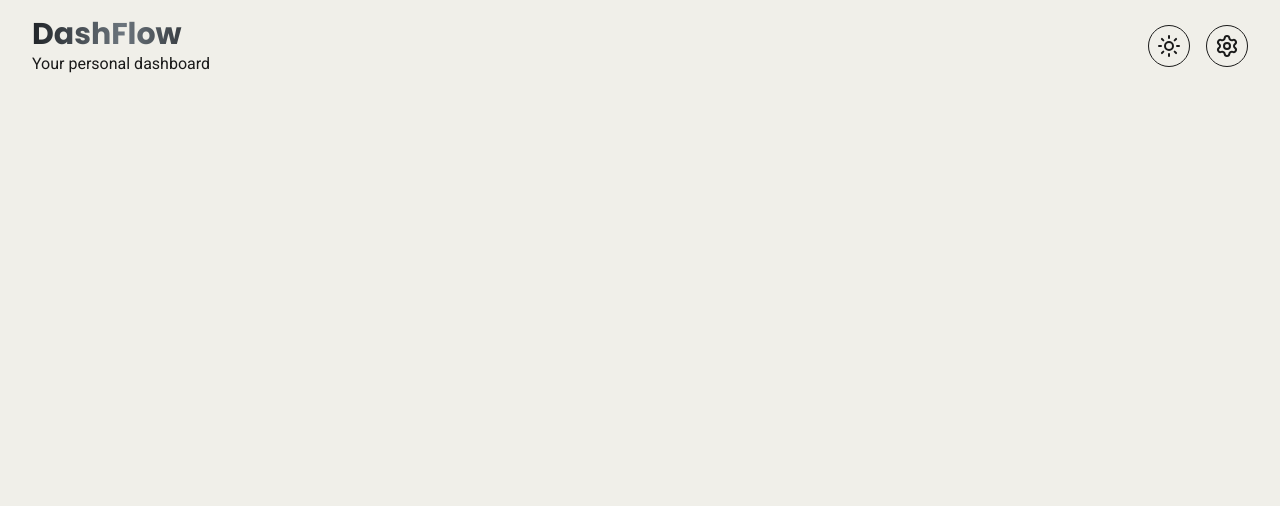
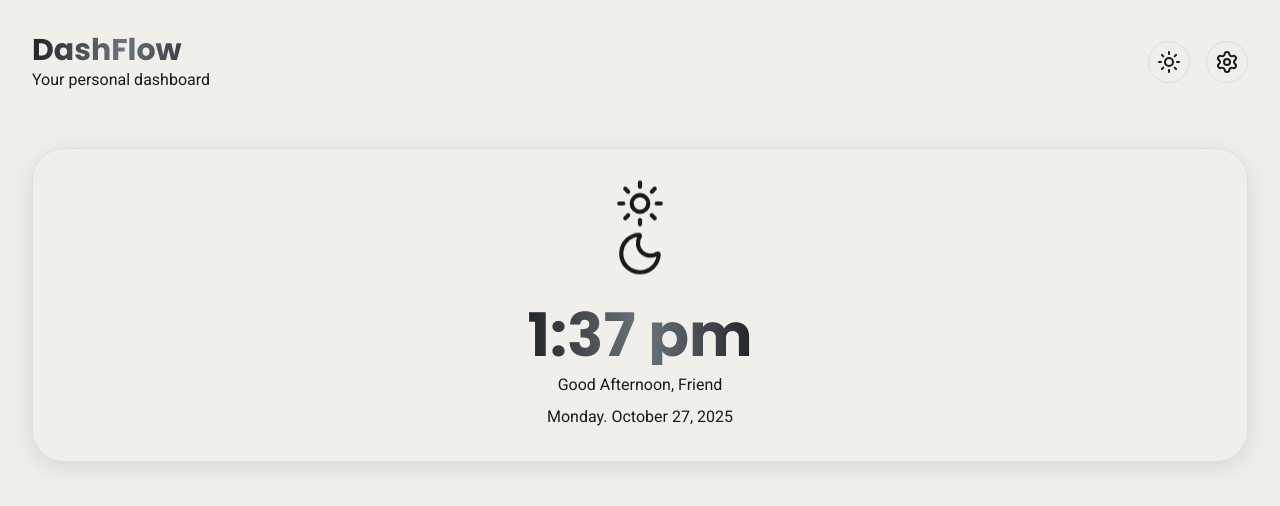
Before and after one commit to novice-is-me/personalized-dashboard, a React (Vite) app: page / in a window 1280 px wide. Shown: the top 506 px of the page. Built offline with nearby package versions, Linux system fonts and the light colour scheme.

Commit message:
TimeGreet Component UI

```diff
--- a/src/App.css
+++ b/src/App.css
@@ -0,0 +1,13 @@
+@keyframes float {
+  0%,
+  100% {
+    transform: translateY(0);
+  }
+  50% {
+    transform: translateY(-10px);
+  }
+}
+
+.animate-float {
+  animation: float 3s ease-in-out infinite;
+}
--- a/src/App.jsx
+++ b/src/App.jsx
@@ -1,12 +1,18 @@
 import "./App.css";
+import { TimeGreet } from "./components/TimeGreet";
 import { ThemeProvider } from "./contexts/ThemeContext";
 import Dashboard from "./layouts/Dashboard";
 
 function App() {
   return (
-    <div className="body-style">
+    <div className="body-style space-y-6">
       <ThemeProvider>
         <Dashboard />
+        <div>
+          <div className="w-full">
+            <TimeGreet />
+          </div>
+        </div>
       </ThemeProvider>
     </div>
   );
--- /dev/null
+++ b/src/components/TimeGreet.jsx
@@ -0,0 +1,18 @@
+import { Moon, Sun } from "lucide-react";
+import React from "react";
+
+export const TimeGreet = () => {
+  return (
+    <div className="card border text-center space-y-2">
+      <div>
+        <Sun size={50} className="animate-float" />
+        <Moon size={50} className="animate-float" />
+      </div>
+      <div className=" space-y-2">
+        <h1 className=" text-6xl">1:37 pm</h1>
+        <p>Good Afternoon, Friend</p>
+        <p>Monday. October 27, 2025</p>
+      </div>
+    </div>
+  );
+};
--- a/src/contexts/ThemeContext.jsx
+++ b/src/contexts/ThemeContext.jsx
@@ -17,7 +17,7 @@ export const ThemeProvider = ({ children }) => {
     }
   }, []);
 
-  // Apply theme when theme state was changed or updated
+  // Apply theme when theme state was changed or update
   useEffect(() => {
     localStorage.setItem("theme", theme);
 
--- a/src/index.css
+++ b/src/index.css
@@ -80,7 +80,8 @@
 }
 
 .theme-dark {
-  --background: #0d1b2a;
+  /* --background: #0d1b2a; */
+  --background: #081018;
   --foreground: #ced4da;
   --gradient: linear-gradient(
     90deg,
@@ -88,6 +89,9 @@
     rgba(108, 117, 125, 1) 51%,
     rgba(206, 212, 218, 1) 100%
   );
+  --card: #0a1520;
+  --border: #1c2a39;
+  --card-shadow: rgba(255, 255, 255, 0.08);
 }
 
 .theme-light {
@@ -99,6 +103,9 @@
     rgba(108, 117, 125, 1) 51%,
     rgba(33, 37, 41, 1) 100%
   );
+  --card: #ffffff;
+  --border: #e0e0e0;
+  --card-shadow: rgba(0, 0, 0, 0.1);
 }
 
 .theme-violet {
@@ -116,6 +123,9 @@
     rgba(224, 177, 203, 1) 51%,
     rgba(159, 134, 192, 1) 100%
   );
+  --card: #2c243e;
+  --border: #3a3150;
+  --card-shadow: rgba(159, 134, 192, 0.2);
 }
 
 .theme-earth {
@@ -133,6 +143,9 @@
     rgba(151, 169, 124, 1) 51%,
     rgba(113, 131, 85, 1) 100%
   );
+  --card: #f0f8e8;
+  --border: #d4e2c5;
+  --card-shadow: rgba(113, 131, 85, 0.2);
 }
 
 .theme-rainbow {
@@ -151,6 +164,9 @@
     rgba(172, 70, 161, 1) 50%,
     rgba(234, 105, 139, 1) 100%
   );
+  --card: #5e2a8c;
+  --border: #3a1f5c;
+  --card-shadow: rgba(234, 105, 139, 0.2);
 }
 
 /* ocean */
@@ -169,6 +185,9 @@
     rgba(0, 119, 182, 1) 53%,
     rgba(3, 4, 94, 1) 100%
   );
+  --card: #90e0ef;
+  --border: #48cae4;
+  --card-shadow: rgba(3, 4, 94, 0.2);
 }
 
 @layer base {
@@ -182,7 +201,7 @@
       --background-gradient,
       var(--background)
     ); /* gradient if available */
-    @apply text-foreground border-foreground;
+    @apply text-foreground border-border;
   }
 
   h1 {
@@ -203,6 +222,16 @@
   .body-style {
     @apply w-full max-w-7xl mx-auto px-4 sm:px-6 lg:px-8;
   }
+
+  .card {
+    background: var(--card-bg);
+    box-shadow: 0 6px 25px var(--card-shadow);
+    @apply p-8 rounded-4xl flex flex-col items-center gap-4 transition-shadow duration-300;
+  }
+
+  .card:hover {
+    box-shadow: 0 10px 40px var(--card-shadow);
+  }
 }
 
 @layer utilities {
--- a/src/layouts/Dashboard.jsx
+++ b/src/layouts/Dashboard.jsx
@@ -7,7 +7,7 @@ const Dashboard = () => {
   const { theme, toggleTheme } = useContext(ThemeContext);
 
   return (
-    <div className=" flex justify-between py-4">
+    <div className=" flex justify-between py-8">
       <div>
         <h1 className="text-gradient">DashFlow</h1>
         <p>Your personal dashboard</p>
```
